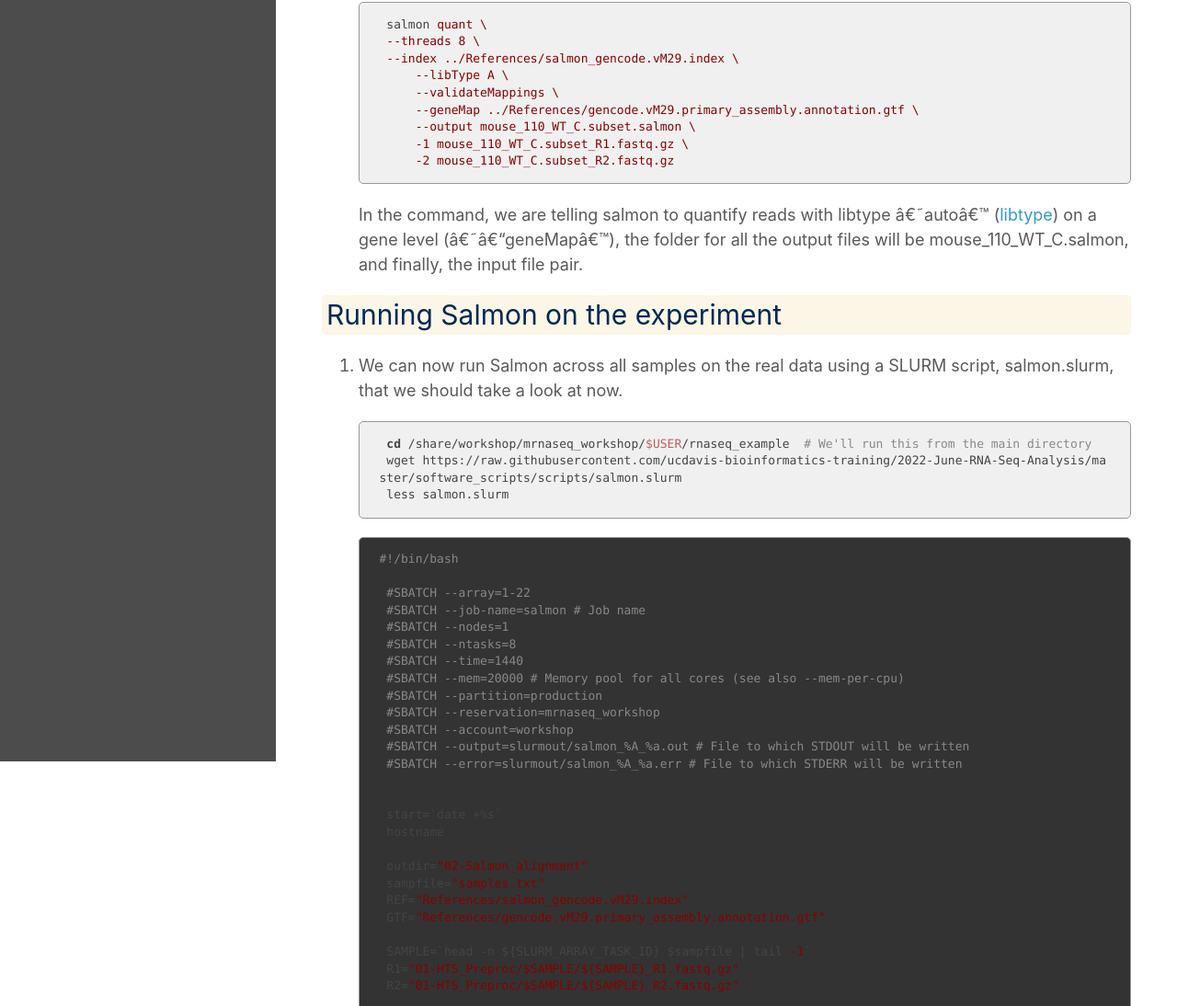
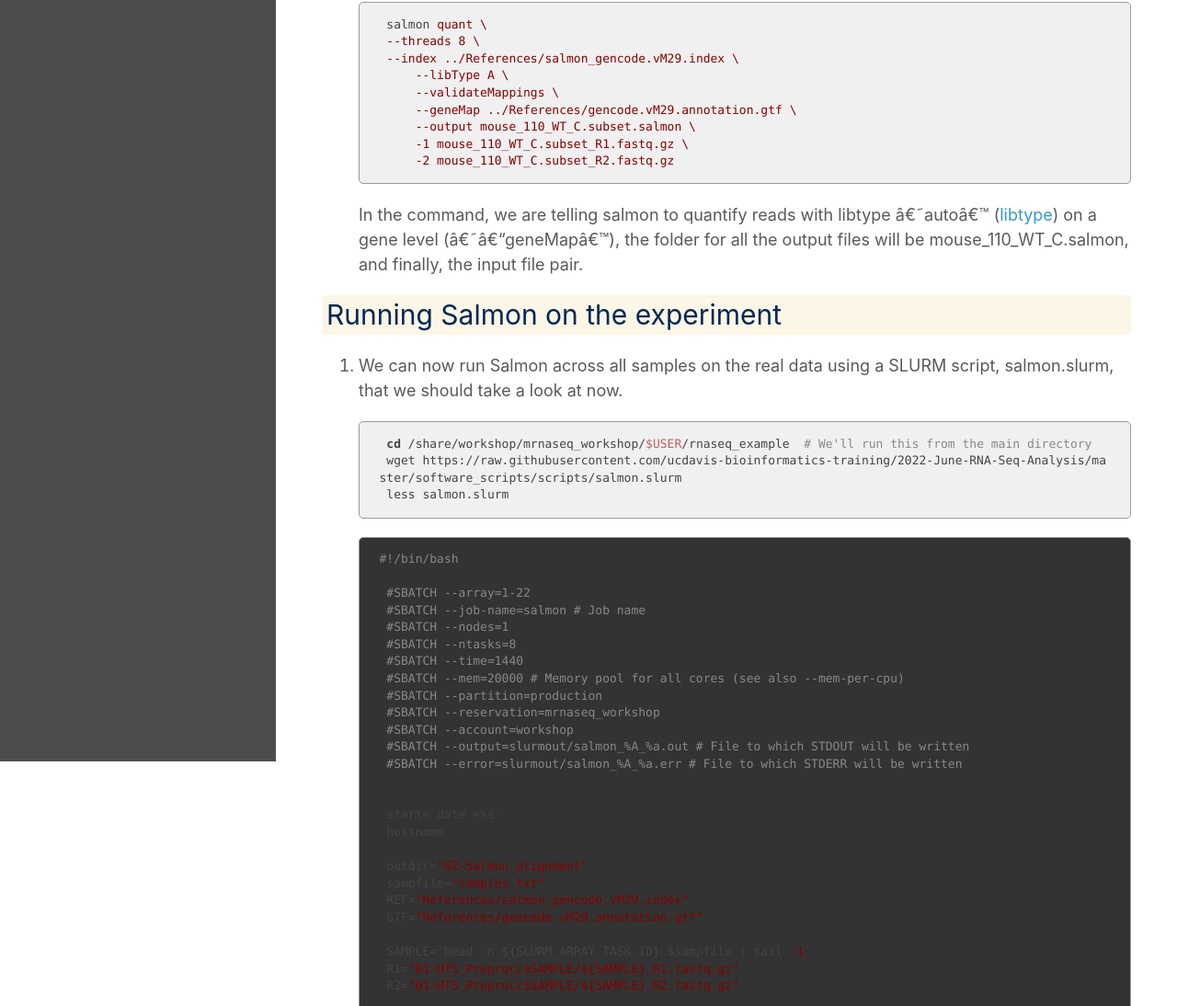
Before and after one commit to ucdavis-bioinformatics-training/2023-June-RNA-Seq-Analysis, a Jekyll site: the page built from data_reduction/02-salmon_mm.md, in a window 1280 px wide. Shown: the part 4172-5266 px from the top of the page at 92% size. Built offline with Jekyll 4.4.1, drawn with Linux system fonts in a browser that asks for light colours; our own code applies the rules of GitHub Pages for plain Markdown files.

Commit message:
Update 02-salmon_mm.md

```diff
--- a/data_reduction/02-salmon_mm.md
+++ b/data_reduction/02-salmon_mm.md
@@ -126,7 +126,7 @@
     --index ../References/salmon_gencode.vM29.index \
         --libType A \
         --validateMappings \
-        --geneMap ../References/gencode.vM29.primary_assembly.annotation.gtf \
+        --geneMap ../References/gencode.vM29.annotation.gtf \
         --output mouse_110_WT_C.subset.salmon \
         -1 mouse_110_WT_C.subset_R1.fastq.gz \
         -2 mouse_110_WT_C.subset_R2.fastq.gz
@@ -165,7 +165,7 @@
     outdir="02-Salmon_alignment"
     sampfile="samples.txt"
     REF="References/salmon_gencode.vM29.index"
-    GTF="References/gencode.vM29.primary_assembly.annotation.gtf"
+    GTF="References/gencode.vM29.annotation.gtf"
 
     SAMPLE=`head -n ${SLURM_ARRAY_TASK_ID} $sampfile | tail -1`
     R1="01-HTS_Preproc/$SAMPLE/${SAMPLE}_R1.fastq.gz"
```
